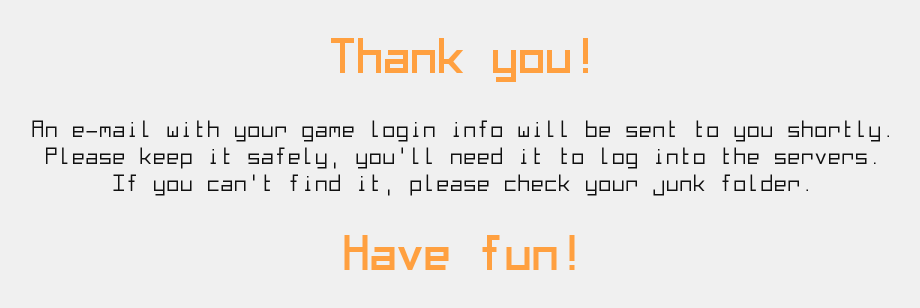
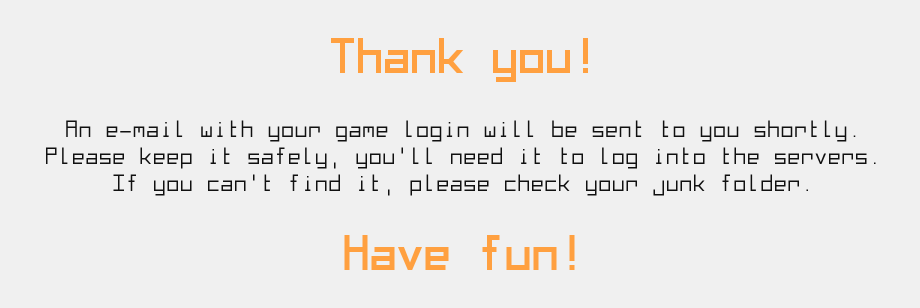
Before and after one commit to daniel-shin-simon-portet/game, a plain HTML site: page thank-you.html in a window 1280 px wide. Shown: the whole page, without its empty margins (177-1097 px from the left). Drawn offline with Linux system fonts and the light colour scheme.

Commit message:
Update thank-you.html

```diff
--- a/thank-you.html
+++ b/thank-you.html
@@ -35,7 +35,7 @@
       Thank you!
     </h1>
     <p>
-      An e-mail with your game login info will be sent to you shortly.<br>
+      An e-mail with your game login will be sent to you shortly.<br>
       Please keep it safely, you'll need it to log into the servers.<br>
       If you can't find it, please check your junk folder.
     </p>
```
